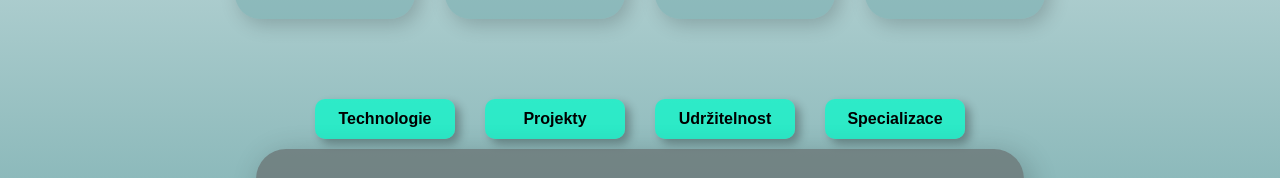
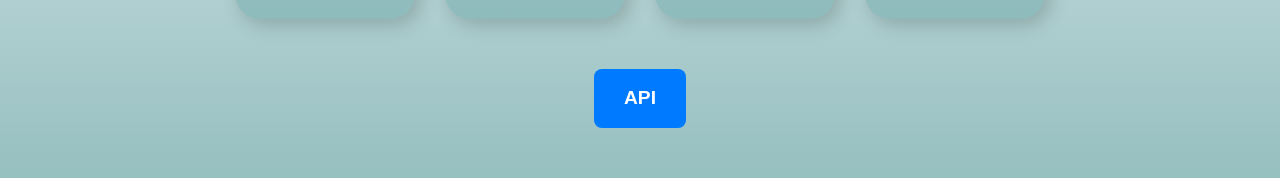
Before and after one commit to Jahhav/EngetoProject-TravelCompany, a React (Create React App) app: page / in a window 1280 px wide. Shown: the part 512-690 px from the top of the page. Built offline with nearby package versions, Linux system fonts and the light colour scheme.

Commit message:
pridany proklik n API stranku abych mohl otestovat API-Key

```diff
--- a/src/pages/Api.css
+++ b/src/pages/Api.css
@@ -3,6 +3,7 @@
     height: 100vh;
     background: linear-gradient(to top, rgba(95, 158, 160, 1), rgba(95, 158, 160, 0.2));
     display: flex;
+    flex-direction: column;
     justify-content: center;
     align-items: center;
 }
--- a/src/pages/Api.js
+++ b/src/pages/Api.js
@@ -1,5 +1,6 @@
 import { useState } from 'react'
 import './Api.css'
+import { Link } from 'react-router-dom';
 
 
 
@@ -35,6 +36,7 @@ const Api = () => {
                 <button>Submit</button>
             </form>
         </div>
+        <Link to='/' className='api-link'>Zpět</Link>
     </div>
 
 }
--- a/src/pages/Home.css
+++ b/src/pages/Home.css
@@ -44,6 +44,10 @@
 }
 .background{
     background: linear-gradient(to top, rgba(95, 158, 160, 1), rgba(95, 158, 160, 0.2));
+    display: flex;
+    flex-direction: column;
+    align-items: center;
+    justify-content: center;
 }
 .second-section{
     display: flex;
@@ -87,3 +91,26 @@
 .navigation-buttons button:hover{
     background-color: rgba(0, 165, 132, 0.7);
 }
+
+.api-link {
+    display: inline-block;
+    margin: 20px auto;
+    padding: 15px 30px;
+    font-size: 1.2em;
+    font-weight: bold;
+    text-align: center;
+    text-decoration: none;
+    color: white;
+    background-color: #007BFF;
+    border-radius: 8px;
+    transition: background-color 0.3s ease, transform 0.3s ease;
+}
+
+.api-link:hover {
+    background-color: #0056b3;
+    transform: scale(1.05);
+}
+
+.api-link:active {
+    background-color: #004080;
+}
--- a/src/pages/Home.js
+++ b/src/pages/Home.js
@@ -6,6 +6,7 @@ import Content from '../components/Content.component'
 import { PiBookOpenText, PiPackageBold } from "react-icons/pi";
 import { MdOutlineComputer } from "react-icons/md";
 import { TbTruckDelivery } from "react-icons/tb";
+import { Link } from 'react-router-dom'
 
 
 const { slogany, contentData } = exportData
@@ -50,6 +51,7 @@ const Home = () => {
                     <Card image={<PiPackageBold />} heading={"Přeprava pro e-commerce"} text={"Zaregistrujte si účet získejte prioritní odbavení."} />
                 </div>
             </div>
+            <Link to='/api' className='api-link'>API</Link>
             <div className='third-section'>
                 <div className='navigation-buttons'>
                     <button onClick={() => { setContent(contentData[0]) }}>Technologie</button>
@@ -60,7 +62,7 @@ const Home = () => {
                 <Content heading={heading} text={text} />
             </div>
         </div>
-    </div>
+    </div >
 }
 
 
```
